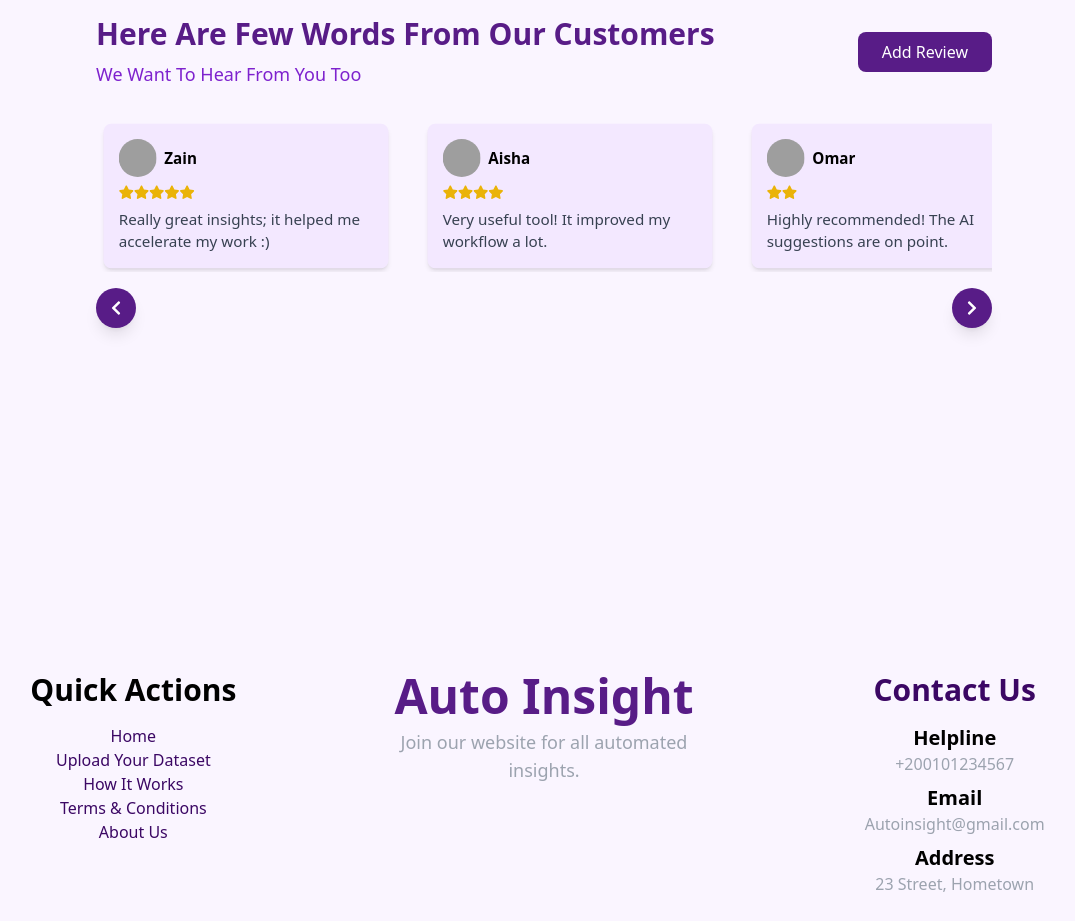
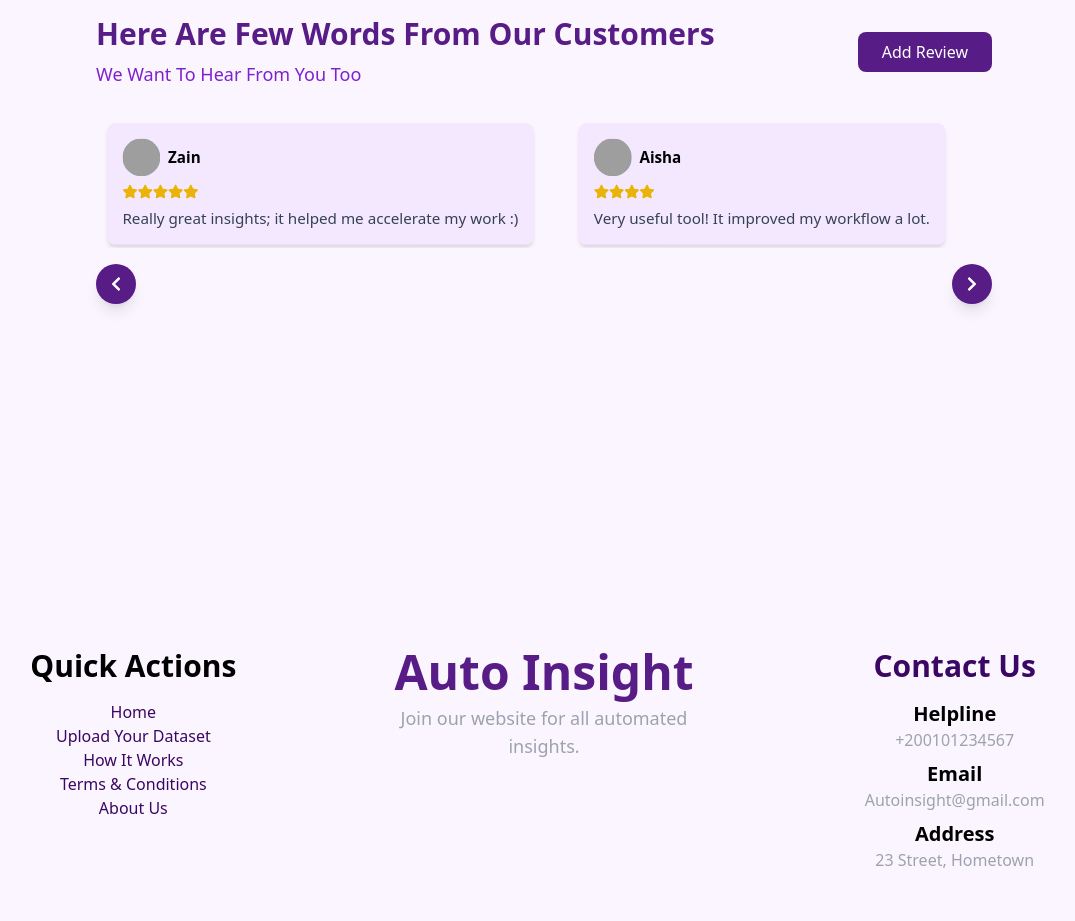
Before and after one commit to MayerS22/AutoInsight, a React (Vite) app in the folder AutoInsight/: page / in a window 1280 px wide. Shown: the part 2980-3901 px from the top of the page, without its empty margins (96-1171 px from the left). Built offline with nearby package versions, Linux system fonts and the light colour scheme; grey boxes are pictures that could not be loaded.

Commit message:
Add Review

```diff
--- a/AutoInsight/src/App.jsx
+++ b/AutoInsight/src/App.jsx
@@ -8,8 +8,14 @@ import Reviews from "./components/HomePage/Reviews.jsx";
 
 function App() {
   const [isLoggedIn, setIsLoggedIn] = useState(false);
+  const [user, setUser] = useState(null);
 
   console.log("App isLoggedIn:", isLoggedIn); // Debugging
+
+  const handleLoginSuccess = (userDetails) => {
+    setIsLoggedIn(true);
+    setUser(userDetails);
+  };
 
   const router = createBrowserRouter([
     {
@@ -21,19 +27,18 @@ function App() {
         { path: "how-it-works", element: <HomePage /> },
         { path: "about-us", element: <HomePage /> },
         { path: "contact", element: <HomePage /> },
-        // { path: "reviews", element: <Reviews isLoggedIn={isLoggedIn} /> }
+        { path: "reviews", element: <Reviews /> }, // Reviews is a child of RootLayout
       ],
     },
     {
       path: "/login",
-      element: <Authentication setIsLoggedIn={setIsLoggedIn} />,
+      element: <Authentication setIsLoggedIn={setIsLoggedIn} setUser={setUser} />,
     },
     {
       path: "/signup",
-      element: <Authentication />,
+      element: <Authentication setIsLoggedIn={setIsLoggedIn} setUser={setUser} />,
     },
   ]);
-
 
   return (
     <>
--- /dev/null
+++ b/AutoInsight/src/components/HomePage/AddReview.jsx
@@ -0,0 +1,74 @@
+import React, { useState } from "react";
+
+const AddReview = ({ isOpen, onClose, onSubmit }) => {
+  const [name, setName] = useState(""); // Name is now input by the user
+  const [rating, setRating] = useState(1);
+  const [review, setReview] = useState("");
+
+  const handleSubmit = () => {
+    if (!name) {
+      alert("Please enter your name.");
+      return;
+    }
+    onSubmit({ name, rating, review });
+    onClose(); // Close the modal after submitting the review
+  };
+
+  if (!isOpen) return null;
+
+  return (
+    <div className="fixed inset-0 bg-gray-500 bg-opacity-50 flex justify-center items-center">
+      <div className="bg-white p-6 rounded-lg w-96">
+        <h2 className="text-2xl font-bold mb-4">Add Review</h2>
+        <div className="mb-4">
+          <input
+            type="text"
+            value={name}
+            onChange={(e) => setName(e.target.value)}
+            placeholder="Your Name"
+            className="w-full p-2 border border-gray-300 rounded-md"
+          />
+        </div>
+        <div className="mb-4">
+          <label className="block text-sm font-semibold">Rating</label>
+          <select
+            value={rating}
+            onChange={(e) => setRating(Number(e.target.value))}
+            className="w-full p-2 border border-gray-300 rounded-md"
+          >
+            {[1, 2, 3, 4, 5].map((value) => (
+              <option key={value} value={value}>
+                {value}
+              </option>
+            ))}
+          </select>
+        </div>
+        <div className="mb-4">
+          <textarea
+            value={review}
+            onChange={(e) => setReview(e.target.value)}
+            placeholder="Your Review"
+            rows="4"
+            className="w-full p-2 border border-gray-300 rounded-md"
+          />
+        </div>
+        <div className="flex justify-between">
+          <button
+            onClick={handleSubmit}
+            className="bg-purple-900 text-white px-6 py-2 rounded-lg hover:bg-purple-700"
+          >
+            Submit
+          </button>
+          <button
+            onClick={onClose}
+            className="bg-gray-500 text-white px-6 py-2 rounded-lg hover:bg-gray-400"
+          >
+            Cancel
+          </button>
+        </div>
+      </div>
+    </div>
+  );
+};
+
+export default AddReview;
--- a/AutoInsight/src/components/HomePage/Reviews.jsx
+++ b/AutoInsight/src/components/HomePage/Reviews.jsx
@@ -1,6 +1,7 @@
 import React, { useState, useRef } from "react";
-import { useNavigate } from "react-router-dom";
+import { useNavigate, useOutletContext } from "react-router-dom";
 import { FaStar, FaChevronRight, FaChevronLeft } from "react-icons/fa";
+import AddReview from "./AddReview";
 
 const reviewsData = [
   {
@@ -17,37 +18,23 @@ const reviewsData = [
     review: "Very useful tool! It improved my workflow a lot.",
     image: "https://randomuser.me/api/portraits/women/11.jpg",
   },
-  {
-    id: 3,
-    name: "Omar",
-    rating: 2,
-    review: "Highly recommended! The AI suggestions are on point.",
-    image: "https://randomuser.me/api/portraits/men/12.jpg",
-  },
-  {
-    id: 4,
-    name: "Mayer",
-    rating: 3,
-    review: "Great experience! The AI responses are really helpful.",
-    image: "https://randomuser.me/api/portraits/men/13.jpg",
-  },
-  {
-    id: 5,
-    name: "Lina",
-    rating: 5,
-    review: "Amazing service! Highly recommend using it.",
-    image: "https://randomuser.me/api/portraits/women/14.jpg",
-  },
+  // More reviews...
 ];
 
-const Reviews = ({ isLoggedIn }) => {
+const Reviews = () => {
+  const { isLoggedIn, setIsLoggedIn } = useOutletContext(); // Access context
+  const [isModalOpen, setIsModalOpen] = useState(false);
+  const [reviews, setReviews] = useState(reviewsData);
   const containerRef = useRef(null);
   const navigate = useNavigate();
 
+  console.log("Reviews isLoggedIn:", isLoggedIn); // Debugging
+
   const handleAddReview = () => {
     if (isLoggedIn) {
-      navigate("/add-review");
+      setIsModalOpen(true);
     } else {
+      alert("You are not logged in! Redirecting to login page...");
       navigate("/login");
     }
   };
@@ -74,17 +61,21 @@ const Reviews = ({ isLoggedIn }) => {
     }
   };
 
+  const handleReviewSubmit = (newReview) => {
+    setReviews((prevReviews) => [
+      ...prevReviews,
+      { id: prevReviews.length + 1, ...newReview },
+    ]);
+  };
+
   return (
     <div className="max-w-4xl mx-auto py-14">
-      {/* Header Section */}
       <div className="flex justify-between items-center">
         <div>
           <h2 className="text-3xl font-bold text-purple-900">
             Here Are Few Words From Our Customers
           </h2>
-          <p className="text-lg text-purple-700 mt-2">
-            We Want To Hear From You Too
-          </p>
+          <p className="text-lg text-purple-700 mt-2">We Want To Hear From You Too</p>
         </div>
         <button
           onClick={handleAddReview}
@@ -94,28 +85,23 @@ const Reviews = ({ isLoggedIn }) => {
         </button>
       </div>
 
-      {/* Reviews Section */}
       <div
         ref={containerRef}
         className="flex overflow-x-auto mt-8 gap-6 transition-all duration-500"
         style={{
-          scrollbarWidth: "none", /* Firefox */
-          msOverflowStyle: "none", /* Internet Explorer 10+ */
-          height: "auto", /* Ensures div height adjusts based on its children */
-          marginBottom: "0", /* Ensure no extra space at the bottom */
+          scrollbarWidth: "none",
+          msOverflowStyle: "none",
+          height: "auto",
+          marginBottom: "0",
         }}
       >
-        {reviewsData.map((review) => (
+        {reviews.map((review) => (
           <div
             key={review.id}
             className="bg-purple-100 rounded-lg shadow-md p-4 transform transition-all duration-500 scale-95 hover:scale-100 min-w-[300px]"
           >
             <div className="flex items-center space-x-2">
-              <img
-                src={review.image}
-                alt={review.name}
-                className="w-10 h-10 rounded-full"
-              />
+              <img src={review.image} alt={review.name} className="w-10 h-10 rounded-full" />
               <h4 className="font-semibold">{review.name}</h4>
             </div>
             <div className="flex mt-2">
@@ -128,7 +114,6 @@ const Reviews = ({ isLoggedIn }) => {
         ))}
       </div>
 
-      {/* Scroll Buttons */}
       <div className="flex justify-between mt-4 mb-0">
         <button
           onClick={handleScrollLeft}
@@ -143,6 +128,14 @@ const Reviews = ({ isLoggedIn }) => {
           <FaChevronRight />
         </button>
       </div>
+
+      {isModalOpen && (
+        <AddReview
+          isOpen={isModalOpen}
+          onClose={() => setIsModalOpen(false)}
+          onSubmit={handleReviewSubmit}
+        />
+      )}
     </div>
   );
 };
--- a/AutoInsight/src/components/RootLayout.jsx
+++ b/AutoInsight/src/components/RootLayout.jsx
@@ -3,12 +3,11 @@ import Header from "./HomePage/HomePageComponents/Header";
 import { Outlet } from "react-router-dom";
 
 const RootLayout = ({ isLoggedIn, setIsLoggedIn }) => {
-  console.log("RootLayout isLoggedIn:", isLoggedIn); // Debugging
 
   return (
     <div>
       <Header isLoggedIn={isLoggedIn} setIsLoggedIn={setIsLoggedIn} />
-      <Outlet />
+      <Outlet context={{ isLoggedIn, setIsLoggedIn }}/>
     </div>
   );
 };
```
